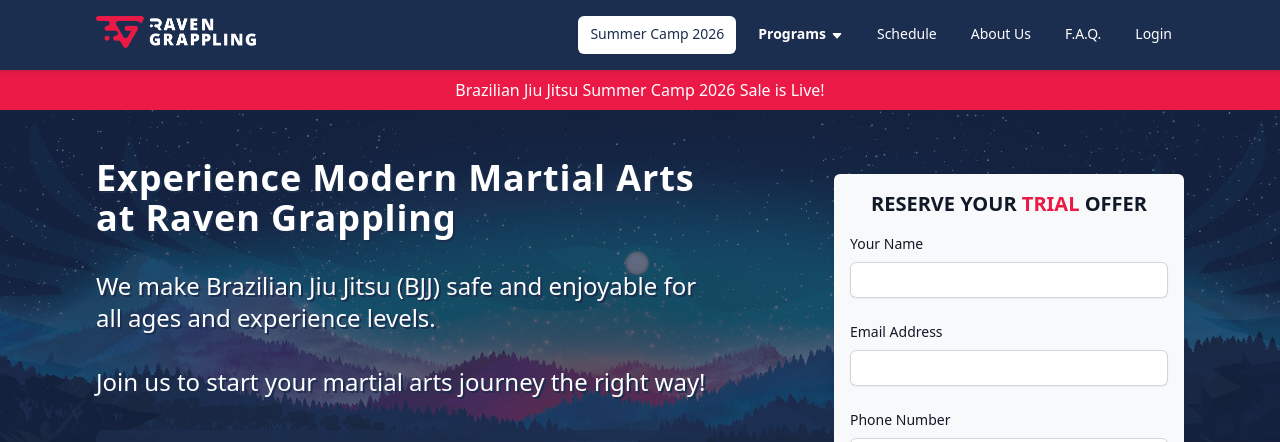
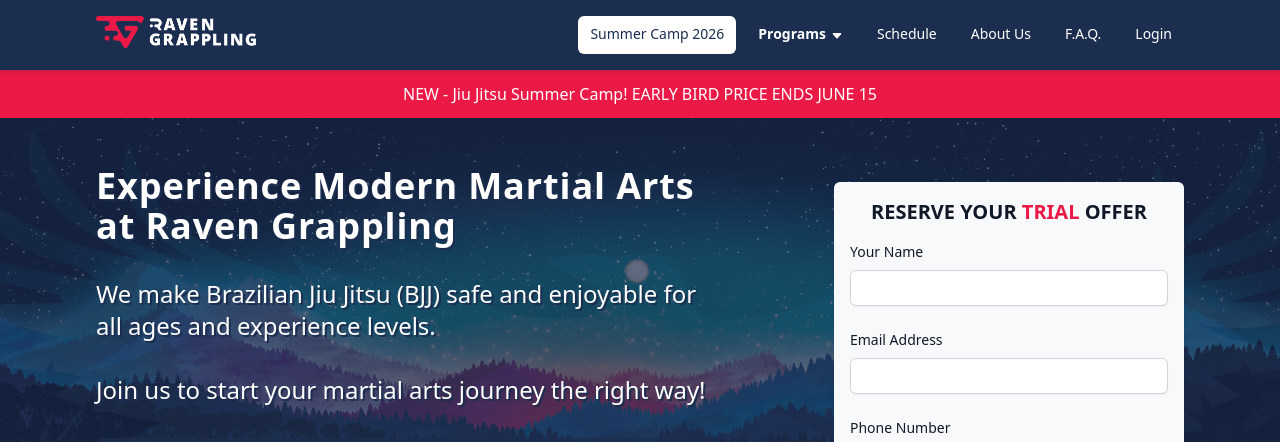
Before and after one commit to RavenGrappling/RavenGrappling.github.io, a Jekyll site: the page built from pages/index.html, in a window 1280 px wide and 900 px high, cut to the strip 0-442 px from the top of the window. Built offline with Jekyll 4.4.1, drawn with Linux system fonts in a browser that asks for light colours.

Commit message:
sticky banner

```diff
--- a/_layouts/default.html
+++ b/_layouts/default.html
@@ -4,6 +4,12 @@
 
   <body class="page-{{ page.name | remove: ".html" }}">
     {% include layout/nav.html %}
+
+    {% unless page.name contains "summer-camp" %}
+      <a class="banner" href="/bjj-summer-camp-2026">
+        NEW - Jiu Jitsu Summer Camp! EARLY BIRD PRICE ENDS JUNE 15
+      </a>
+    {% endunless %}
 
     <main>
       {{ content }}
--- a/assets/css/raven.css
+++ b/assets/css/raven.css
@@ -149,11 +149,13 @@
 }
 
 a.banner {
+  position:         sticky;
+  top:              var(--nav-height);
   display:          block;
   text-align:       center;
   background-color: var(--raven-red);
   color:            white;
-  padding:          0.5rem;
+  padding:          0.75rem;
   &:hover {
     text-decoration: underline;
   }
@@ -254,6 +256,7 @@
   background-color: var(--raven-blue);
   position:         fixed;
   top:              0;
+  z-index:          9999;
   width:            100%;
   box-shadow:       var(--shadow);
   section {
--- a/pages/index.html
+++ b/pages/index.html
@@ -4,8 +4,6 @@
 permalink: /
 meta_desc: Experience Modern Martial Arts at Raven Grappling
 ---
-
-<a class="banner" href="/bjj-summer-camp-2026">Brazilian Jiu Jitsu Summer Camp 2026 Sale is Live!</a>
 
 <div class="hero">
   <section class="flex items-center gap-lg">
```
